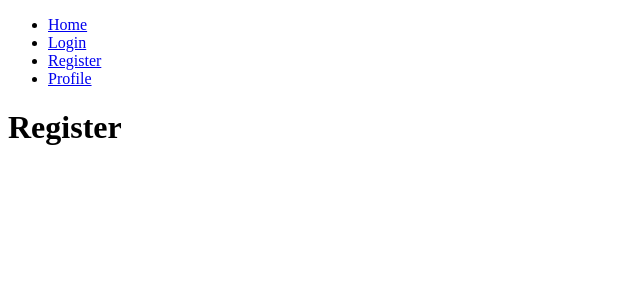
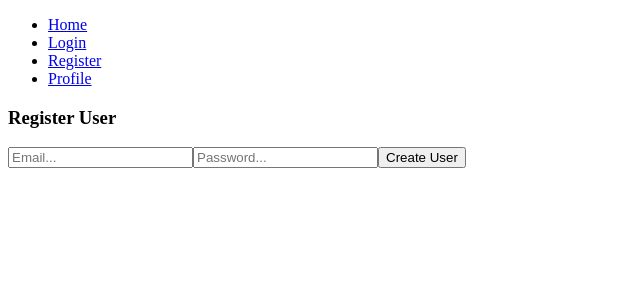
Before and after one commit to saehwan/MovieReview, a React (Create React App) app: page /Register in a window 1280 px wide. Shown: the top 300 px of the page, without its empty margins (0-640 px from the left). Built offline with nearby package versions, Linux system fonts and the light colour scheme.

Commit message:
Separate Login and register page

```diff
--- a/src/screens/Login.js
+++ b/src/screens/Login.js
@@ -9,8 +9,6 @@ import "../App.css";
 import { auth } from "../firebase-config";
 
 function Login() {
-  const [registerEmail, setRegisterEmail] = useState("");
-  const [registerPassword, setRegisterPassword] = useState("");
   const [loginEmail, setLoginEmail] = useState("");
   const [loginPassword, setLoginPassword] = useState("");
 
@@ -20,18 +18,7 @@ function Login() {
     setUser(currentUser);
   });
 
-  const register = async () => {
-    try {
-      const user = await createUserWithEmailAndPassword(
-        auth,
-        registerEmail,
-        registerPassword
-      );
-      console.log(user);
-    } catch (error) {
-      console.log(error.message);
-    }
-  };
+
 
   const login = async () => {
     try {
@@ -52,24 +39,6 @@ function Login() {
 
   return (
     <div className="Login">
-      <div>
-        <h3> Register User </h3>
-        <input
-          placeholder="Email..."
-          onChange={(event) => {
-            setRegisterEmail(event.target.value);
-          }}
-        />
-        <input
-          placeholder="Password..."
-          onChange={(event) => {
-            setRegisterPassword(event.target.value);
-          }}
-        />
-
-        <button onClick={register}> Create User</button>
-      </div>
-
       <div>
         <h3> Login </h3>
         <input
--- a/src/screens/Register.js
+++ b/src/screens/Register.js
@@ -1,5 +1,48 @@
-const Register = () => {
-    return <h1>Register</h1>;
+import { useState } from "react";
+import {createUserWithEmailAndPassword} from 'firebase/auth'
+import { auth } from "../firebase-config";
+
+function Register(){
+    const [registerEmail, setRegisterEmail] = useState("");
+    const [registerPassword, setRegisterPassword] = useState("");
+
+
+
+    const register = async () => {
+    try {
+      const user = await createUserWithEmailAndPassword(
+        auth,
+        registerEmail,
+        registerPassword
+      );
+      console.log(user);
+    } catch (error) {
+      console.log(error.message);
+    }
   };
 
+  return(
+    <div className='Register'>
+        <div>
+             <h3> Register User </h3>
+        <input
+          placeholder="Email..."
+          onChange={(event) => {
+            setRegisterEmail(event.target.value);
+          }}
+        />
+        <input
+          placeholder="Password..."
+          onChange={(event) => {
+            setRegisterPassword(event.target.value);
+          }}
+        />
+        <button onClick={register}> Create User</button>
+        </div>
+    </div>
+  )
+}
+
+
+
   export default Register;
```
